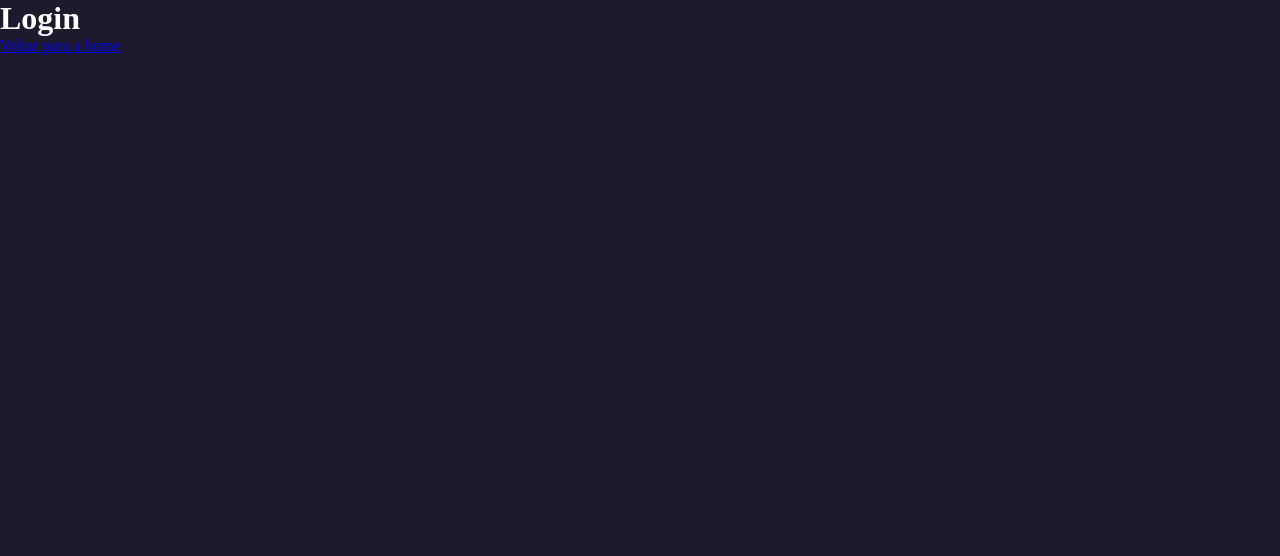
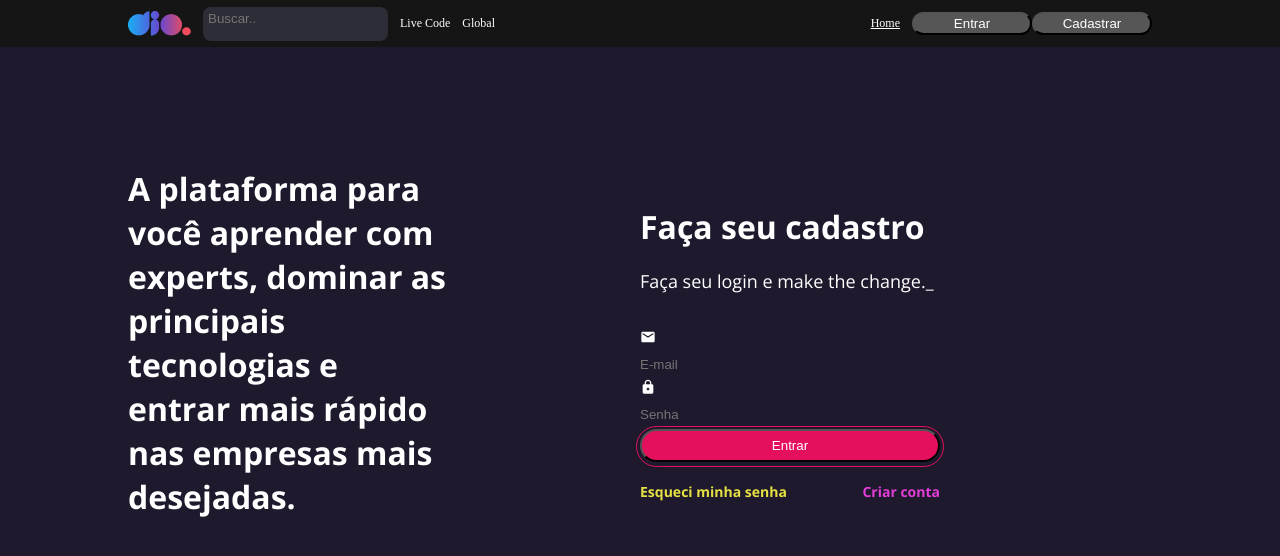
Before and after one commit to kervines/intro-react-js, a React (Create React App) app: page /login in a window 1280 px wide. Shown: the top 556 px of the page. Built offline with nearby package versions, Linux system fonts and the light colour scheme.

Commit message:
Criado componentes de login

```diff
--- a/src/pages/login/index.jsx
+++ b/src/pages/login/index.jsx
@@ -1,9 +1,51 @@
-import { Link } from "react-router-dom";
+import { MdEmail, MdLock } from "react-icons/md";
+import { Button } from "../../components/Button";
+import { Header } from "../../components/Header";
+import { Input } from "../../components/Input";
+
+import {
+  Container,
+  Row,
+  Column,
+  CriarText,
+  EsqueciText,
+  SubtitleLogin,
+  Title,
+  TitleLogin,
+  Wrapper,
+} from "./style";
+
 const Login = () => {
   return (
     <>
-      <h1>Login</h1>
-      <Link to="/">Voltar para a home</Link>
+      <Header />
+      <Container>
+        <Column>
+          <Title>
+            A plataforma para você aprender com experts, dominar as principais
+            tecnologias e entrar mais rápido nas empresas mais desejadas.
+          </Title>
+        </Column>
+        <Column>
+          <Wrapper>
+            <TitleLogin>Faça seu cadastro</TitleLogin>
+            <SubtitleLogin>Faça seu login e make the change._</SubtitleLogin>
+            <form>
+              <Input placeholder="E-mail" leftIcon={<MdEmail />} />
+              <Input
+                placeholder="Senha"
+                type="password"
+                leftIcon={<MdLock />}
+              />
+              <Button title="Entrar" variant="secondary" />
+            </form>
+            <Row>
+              <EsqueciText>Esqueci minha senha</EsqueciText>
+              <CriarText>Criar conta</CriarText>
+            </Row>
+          </Wrapper>
+        </Column>
+      </Container>
     </>
   );
 };
--- /dev/null
+++ b/src/pages/login/style.js
@@ -0,0 +1,79 @@
+import styled from "styled-components";
+
+export const Container = styled.main`
+  width: 100%;
+  max-width: 80%;
+  margin: 0 auto;
+  margin-top: 120px;
+
+  display: flex;
+  flex-direction: row;
+  justify-content: space-between;
+  align-items: center;
+`;
+
+export const Wrapper = styled.div`
+  max-width: 300px;
+`;
+
+export const Column = styled.div`
+  flex: 1;
+`;
+
+export const Row = styled.div`
+  display: flex;
+  flex-direction: row;
+  justify-content: space-between;
+  align-items: center;
+  margin-top: 20px;
+`;
+
+export const Title = styled.h2`
+  font-family: "Open Sans";
+  font-style: normal;
+  font-weight: 700;
+  font-size: 32px;
+  width: 320px;
+  margin-bottom: 20px;
+  line-height: 44px;
+
+  color: #ffffff;
+`;
+
+export const TitleLogin = styled.p`
+  font-family: "Open Sans";
+  font-style: normal;
+  font-weight: 700;
+  font-size: 32px;
+  margin-bottom: 20px;
+  line-height: 44px;
+`;
+
+export const SubtitleLogin = styled.p`
+  font-family: "Open Sans";
+  font-style: normal;
+  font-weight: 400;
+  font-size: 18px;
+  margin-bottom: 35px;
+  line-height: 25px;
+`;
+
+export const EsqueciText = styled.p`
+  font-family: "Open Sans";
+  font-style: normal;
+  font-weight: 700;
+  font-size: 14px;
+  line-height: 19px;
+
+  color: #e5e044;
+`;
+
+export const CriarText = styled.p`
+  font-family: "Open Sans";
+  font-style: normal;
+  font-weight: 700;
+  font-size: 14px;
+  line-height: 19px;
+
+  color: #e23dd7;
+`;
```
